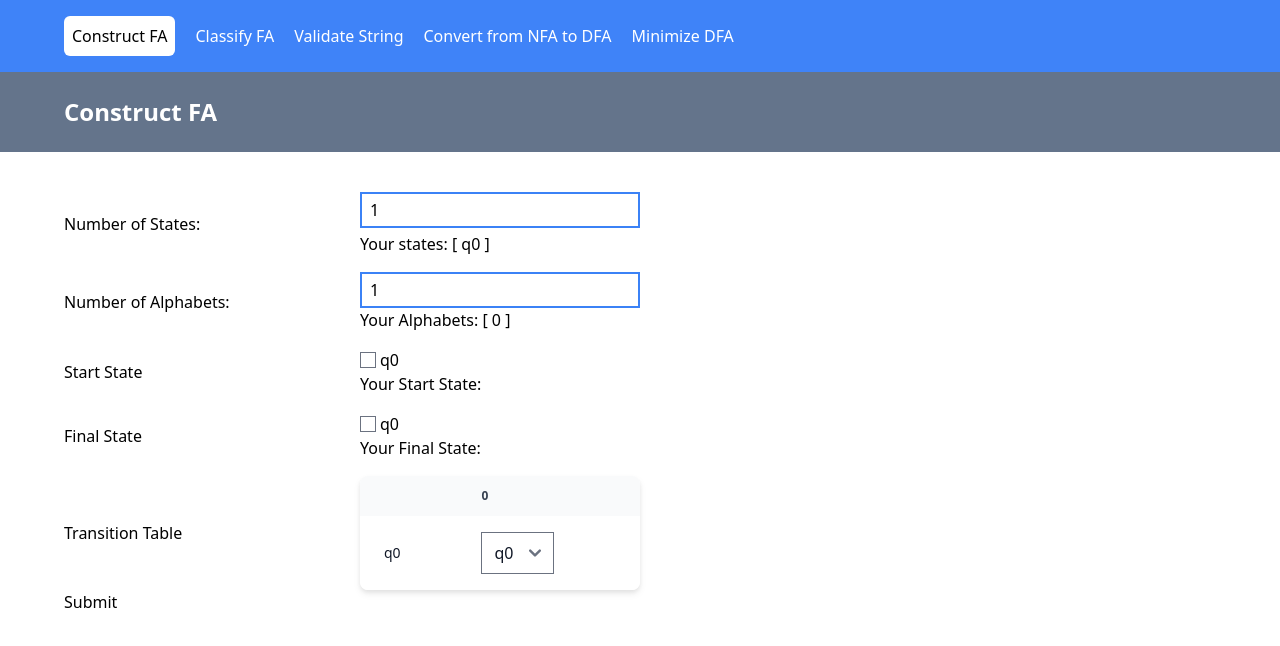
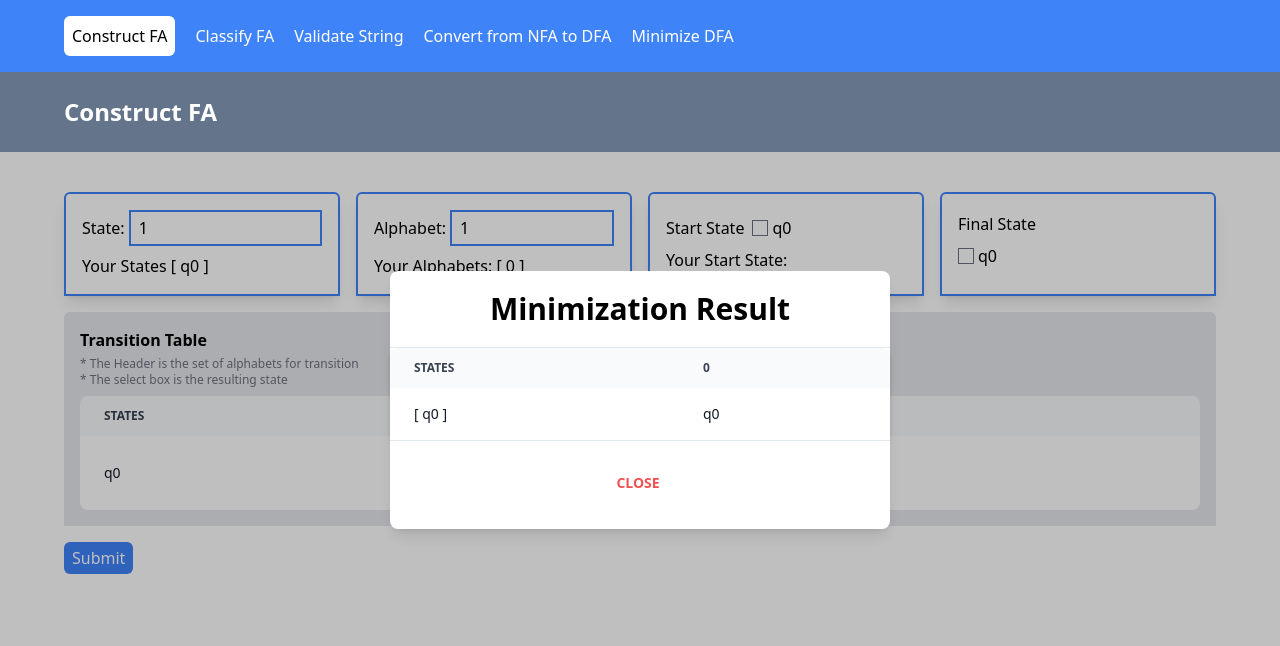
Before and after one commit to SovansunchhayKhoun/AutomataMidterm, a React (Vite) app in the folder client/: page /minimized in a window 1280 px wide. Both pictures are taken after a click on the button "Submit". Shown: the top 646 px of the page. Built offline with nearby package versions, Linux system fonts and the light colour scheme.

Commit message:
finished minimized

```diff
--- a/client/src/components/DfaTransitionTable.jsx
+++ /dev/null
@@ -1,51 +0,0 @@
-import React, { useContext } from 'react'
-import { MinimizedContext } from '../context/MinimizedContext';
-import { Table } from 'flowbite-react';
-
-export const DfaTransitionTable = () => {
-  const { states,alphabets,handleTransistionTable} = useContext(MinimizedContext);
-  return (
-    <div>
-      <Table>
-        <Table.Head>
-          <Table.HeadCell>
-
-          </Table.HeadCell>
-          {alphabets?.map((alphabet, key) => {
-            return (
-              <Table.HeadCell key={key}>
-                {alphabet}
-              </Table.HeadCell>
-            )
-          })}
-        </Table.Head>
-        <Table.Body className="divide-y">
-          {states?.map((state, stateKey) => {
-          return (
-            <Table.Row key={stateKey} className="bg-white dark:border-gray-700 dark:bg-gray-800">
-              <Table.Cell className="whitespace-nowrap font-medium text-gray-900 dark:text-white">
-                {state}
-              </Table.Cell>
-              {alphabets?.map((alphatebet, alphabetKey) => {
-                return (
-                  <Table.Cell key={alphabetKey} className="whitespace-nowrap font-medium text-gray-900 dark:text-white">
-                    <select name="transition" id="transition" onChange={(e) => {
-                      handleTransistionTable(stateKey,alphabetKey,e.target.value)
-                    }}>
-                      {states?.map((state, key) => {
-                        return (
-                          <option value={state} key={key}>{state}</option>
-                        )
-                      })}
-                    </select>
-                  </Table.Cell>
-                )
-              })}
-            </Table.Row>
-          )
-          })}
-        </Table.Body>
-      </Table>
-    </div>
-  )
-}
--- /dev/null
+++ b/client/src/components/MinimizedComponents/DfaTransitionTable.jsx
@@ -0,0 +1,73 @@
+import React, { useContext } from "react";
+import { MinimizedContext } from "../../context/MinimizedContext";
+import { Table } from "flowbite-react";
+
+export const DfaTransitionTable = () => {
+  const { states, alphabets, handleTransistionTable } =
+    useContext(MinimizedContext);
+  return (
+    <div
+      className={
+        "p-4 flex w-full rounded-tl-md rounded-tr-md  flex-col gap-2 bg-gray-200"
+      }
+    >
+      <div className={"flex flex-col gap-1"}>
+        <p className={"font-semibold"}>Transition Table</p>
+        <ul className={"text-xs text-gray-500"}>
+          <li>* The Header is the set of alphabets for transition</li>
+          <li>* The select box is the resulting state</li>
+        </ul>
+      </div>
+      <Table>
+        <Table.Head>
+          <Table.HeadCell>States</Table.HeadCell>
+          {alphabets?.map((alphabet, key) => {
+            return <Table.HeadCell key={key}>{alphabet}</Table.HeadCell>;
+          })}
+        </Table.Head>
+        <Table.Body className="divide-y">
+          {states?.map((state, stateKey) => {
+            return (
+              <Table.Row
+                key={stateKey}
+                className="bg-white dark:border-gray-700 dark:bg-gray-800"
+              >
+                <Table.Cell className="whitespace-nowrap font-medium text-gray-900 dark:text-white">
+                  {state}
+                </Table.Cell>
+                {alphabets?.map((fa, alphabetKey) => {
+                  return (
+                    <Table.Cell
+                      key={alphabetKey}
+                      className="whitespace-nowrap font-medium text-gray-900 dark:text-white"
+                    >
+                      <select
+                        name="transition"
+                        id="transition"
+                        onChange={(e) => {
+                          handleTransistionTable(
+                            stateKey,
+                            alphabetKey,
+                            e.target.value
+                          );
+                        }}
+                      >
+                        {states?.map((state, key) => {
+                          return (
+                            <option value={state} key={key}>
+                              {state}
+                            </option>
+                          );
+                        })}
+                      </select>
+                    </Table.Cell>
+                  );
+                })}
+              </Table.Row>
+            );
+          })}
+        </Table.Body>
+      </Table>
+    </div>
+  );
+};
--- a/client/src/components/MinimizeTable.jsx
+++ b/client/src/components/MinimizedComponents/MinimizeTable.jsx
@@ -1,9 +1,9 @@
 import React, { useContext } from "react";
-import { MinimizedContext } from "../context/MinimizedContext";
+import { MinimizedContext } from "../../context/MinimizedContext";
 import { Table } from "flowbite-react";
 
 export const MinimizedTable = () => {
-  const { minimizedTransistionTable, alphabets, dfa } =
+  const { minimizedResult, alphabets, dfa} =
     useContext(MinimizedContext);
   return (
     <div>
@@ -15,7 +15,7 @@ export const MinimizedTable = () => {
           })}
         </Table.Head>
         <Table.Body className="divide-y">
-          {minimizedTransistionTable?.map((element, stateKey) => {
+          {minimizedResult?.map((element, stateKey) => {
             return (
               <Table.Row
                 key={stateKey}
--- /dev/null
+++ b/client/src/components/MinimizedComponents/MinimizeTableResultModal.jsx
@@ -0,0 +1,43 @@
+import { useContext } from "react";
+import { MinimizedContext } from "../../context/MinimizedContext";
+import { MinimizedTable } from "./MinimizeTable";
+
+export const MinimizedTableResulModal = () => {
+  const { showModal, setShowModal } = useContext(MinimizedContext);
+
+  if (showModal) {
+    return (
+      <>
+        <div className="justify-center items-center flex overflow-x-hidden overflow-y-auto fixed inset-0 z-50 outline-none focus:outline-none">
+          <div className="relative w-auto my-6 mx-auto min-w-[500px] max-w-3xl">
+            {/*content*/}
+            <div className="border-0 rounded-lg shadow-lg relative flex flex-col w-full bg-white outline-none focus:outline-none">
+              {/*header*/}
+              <div className="flex items-start justify-center p-5 border-b border-solid border-slate-200 rounded-t">
+                <h3 className="text-3xl font-semibold">Minimization Result</h3>
+              </div>
+              {/*body*/}
+              <div>
+                <MinimizedTable />
+              </div>
+              {/*footer*/}
+              <div className="flex items-center justify-center p-6 border-t border-solid border-slate-200 rounded-b">
+                <button
+                  className="text-red-500 background-transparent font-bold uppercase px-6 py-2 text-sm outline-none focus:outline-none mr-1 mb-1 ease-linear transition-all duration-150"
+                  type="button"
+                  onClick={(e) => {
+                    setShowModal(false);
+                    location.reload();
+                  }}
+                >
+                  Close
+                </button>
+              </div>
+            </div>
+          </div>
+        </div>
+        <div className="opacity-25 fixed inset-0 z-40 bg-black"></div>
+      </>
+    );
+  }
+};
--- a/client/src/context/MinimizedContext.jsx
+++ b/client/src/context/MinimizedContext.jsx
@@ -4,7 +4,10 @@ export const MinimizedContext = createContext();
 export const MinimizedProvider = ({ children }) => {
   const [states, setStates] = useState([]);
   const [alphabets, setAlphabets] = useState([]);
+  const [showModal,setShowModal] = useState(false)
   let newStates = []
+  const [minimizedResult,setMinimizeResult] = useState()
+  const [error,setError] = useState({})
   const [transitionTable, setTransitionTable] = useState(
     Array.from({ length: 1 }, () => Array.from({ length: 1 }, () => "q0"))
   );
@@ -78,16 +81,12 @@ export const MinimizedProvider = ({ children }) => {
   };
 
   const handleStartState = (event) => {
-    const { value, checked } = event.target;
-    if (!checked) {
-      // remove one start state
-      const index = dfa.startState.indexOf(value);
-      dfa.startState.splice(index, 1);
-    } else {
+    dfa.startState.pop()
+    const { value } = event.target;
       if (!dfa.startState.includes(value)) {
         dfa.startState.push(value);
       }
-    }
+
     setDfa({ ...dfa });
   };
 
@@ -103,8 +102,6 @@ export const MinimizedProvider = ({ children }) => {
       };
       transitions.push(transition);
     }
-    console.log("Transitions: ");
-    console.log(transitions);
   };
 
   //find the state that cannot access from start state
@@ -157,10 +154,10 @@ export const MinimizedProvider = ({ children }) => {
     })
     setStates(tempState)
     newStates = tempState
-    console.log('Inaccesssible state: ')
-    console.log(inaccessibleState)
-    console.log('New transition: ')
-    console.log(transitions)
+    // console.log('Inaccesssible state: ')
+    // console.log(inaccessibleState)
+    // console.log('New transition: ')
+    // console.log(transitions)
   };
 
   //state pairs that are marked (if one is final state and another is not then it is marked)
@@ -186,8 +183,8 @@ export const MinimizedProvider = ({ children }) => {
         }
       }
     }
-    console.log("DFA Pairs: ");
-    console.log(DfaPairs);
+    // console.log("DFA Pairs: ");
+    // console.log(DfaPairs);
   };
 
   function checkIfHaveFinalState(value1, value2) {
@@ -275,7 +272,7 @@ export const MinimizedProvider = ({ children }) => {
     clearMarkedPair();
     clearUnmarkedPair();
 
-    //Iteration 1
+    //Step 1
     //Mark those that one is final and another is another
     DfaPairs.map((pair) => {
       if (checkIfHaveFinalState(pair[0], pair[1])) {
@@ -285,17 +282,13 @@ export const MinimizedProvider = ({ children }) => {
       }
     });
 
+    //Step 2
+    //Keep find marked pair until no new pairs is created
     findMarkedPairs();
-
-    console.log("Marked Pairs");
-    console.log(markedPairs);
-    console.log("Unmarked Pairs");
-    console.log(unmarkedPairs);
 
     while (minimizedTransistionTable.length > 0) {
       minimizedTransistionTable.pop();
     }
-
     let i = 0;
     let equivalenceStates = [];
     while (i < newStates.length) {
@@ -329,14 +322,6 @@ export const MinimizedProvider = ({ children }) => {
       }
       i++;
     }
-
-    // let st = ['q1','q2','q3','q4','q5']
-    // let unmarkedPairs = [
-    //   ['q1', 'q2'],
-    //   ['q1', 'q3'],
-    //   ['q2', 'q3'],
-    //   ['q4', 'q5'],
-    // ]
 
     let result = [];
 
@@ -378,16 +363,14 @@ export const MinimizedProvider = ({ children }) => {
       };
       minimizedTransistionTable.push(temp);
     }
+    setMinimizeResult(minimizedTransistionTable)
   };
 
   const handleSubmit = () => {
-    console.log("DFA: ");
-    console.log(dfa);
     handleTransitions();
     minimizedDfa();
-    console.log('After minimized: ')
-    console.log(minimizedTransistionTable)
-
+    // console.log('After minimized: ')
+    // console.log(minimizedTransistionTable)
   };
 
   const handleFinalState = (event) => {
@@ -427,6 +410,12 @@ export const MinimizedProvider = ({ children }) => {
         handleTransitions,
         findInaccessibleState,
         minimizedTransistionTable,
+        showModal,
+        setShowModal,
+        error,
+        setError,
+        minimizedResult,
+        setMinimizeResult
       }}
     >
       {children}
--- a/client/src/views/MinimizedDfa.jsx
+++ b/client/src/views/MinimizedDfa.jsx
@@ -1,8 +1,10 @@
 import { useEffect, useContext, useState } from "react";
 
 import { MinimizedContext } from "../context/MinimizedContext";
-import { DfaTransitionTable } from "../components/DfaTransitionTable";
-import { MinimizedTable } from "../components/MinimizeTable";
+import { DfaTransitionTable } from "../components/MinimizedComponents/DfaTransitionTable";
+import { MinimizedTable } from "../components/MinimizedComponents/MinimizeTable";
+import { MinimizedTableResulModal } from "../components/MinimizedComponents/MinimizeTableResultModal";
+import { Modal } from "flowbite-react";
 
 export const MinimizedDfa = () => {
   const {
@@ -14,22 +16,24 @@ export const MinimizedDfa = () => {
     handleStartState,
     handleFinalState,
     initializeTransitionTable,
-    handleSubmit
+    handleSubmit,
+    setShowModal,
+
   } = useContext(MinimizedContext);
   useEffect(() => {
     generateAlphabets();
     generateStates();
   }, []);
-
-  const [isHidden,setIsHidden] = useState(false)
-  if(!isHidden){
     return (
-      <main className="flex gap-4">
+      <main className="flex flex-col gap-4">
         <section className="w-full">
-        <div className="grid grid-cols-2 gap-4 w-1/2 items-center">
+          <div className={"flex flex-col gap-4"}>
+            <div className={"h-full flex gap-4 w-full"}>
+              <div className="w-full grid grid-cols-4 gap-4">
                 {/* get number of states */}
-          <label htmlFor="state">Number of States: </label>
-          <div className="flex flex-col gap-1">
+                <div className="h-full p-4 border-2 rounded-tl-md rounded-tr-md border-blue-500 w-full shadow-lg flex flex-col gap-2 justify-center">
+                  <label className={"flex gap-1 items-center"} htmlFor="state">
+                    <span>State:</span>
                     <input
                       min={1}
                       defaultValue={1}
@@ -38,17 +42,23 @@ export const MinimizedDfa = () => {
                       max={5}
                       onChange={(event) => {
                         generateStates(event.target.value);
-                initializeTransitionTable(event.target.value, alphabets.length);
+                        initializeTransitionTable(
+                          event.target.value,
+                          alphabets.length
+                        );
                       }}
-              className="border-2 border-[#3B82F6] px-2 py-1 w-full"
+                      className="border-2 border-blue-500 px-2 py-1 w-full"
                       id="state"
+                      placeholder="Number of States..."
                     />
+                  </label>
+                  <div className="flex flex-col gap-2">
                     <div>
-              Your states: [{" "}
-              {states?.map((state, key) => {
+                      Your States [{" "}
+                      {states?.map((fs, key) => {
                         return (
                           <span key={key}>
-                    {state}
+                            {fs}
                             {states.length - 1 !== key && ", "}
                           </span>
                         );
@@ -56,30 +66,38 @@ export const MinimizedDfa = () => {
                       ]
                     </div>
                   </div>
+                </div>
 
                 {/* get number of alphabets */}
-          <label htmlFor="alphabet">Number of Alphabets: </label>
-          <div>
+                <div className="h-full p-4 border-2 rounded-tl-md rounded-tr-md border-blue-500 w-full shadow-lg flex flex-col gap-2 justify-center">
+                  <label className={"flex items-center gap-1"} htmlFor="alphabet">
+                    <span>Alphabet:</span>
                     <input
                       required
                       min="1"
                       defaultValue="1"
                       onChange={(event) => {
                         generateAlphabets(event.target.value);
-                initializeTransitionTable(states.length, event.target.value);
+                        initializeTransitionTable(
+                          states.length,
+                          event.target.value
+                        );
                       }}
                       max="5"
-              className="border-2 border-[#3B82F6] px-2 py-1 w-full"
                       type="number"
                       id="alphabet"
+                      placeholder="Number of Alphabets"
+                      className="border-2 border-blue-500 px-2 py-1 w-full"
                     />
+                  </label>
+                  <div className="flex flex-col gap-2">
                     <div>
                       Your Alphabets: [{" "}
-              {alphabets?.map((alphabet, key) => {
+                      {alphabets?.map((fa, key) => {
                         return (
                           <span key={key}>
                             {" "}
-                    {alphabet}
+                            {fa}
                             {alphabets.length - 1 !== key && ", "}
                           </span>
                         );
@@ -87,13 +105,14 @@ export const MinimizedDfa = () => {
                       ]
                     </div>
                   </div>
-
-          {/* get start state */}
+                </div>
                 {states.length > 0 && (
                   <>
+                    {/* Start State */}
+                    <div className="h-full p-4 border-2 rounded-tl-md rounded-tr-md border-blue-500 w-full shadow-lg flex flex-col gap-2 justify-center">
+                      <div className="flex gap-2 items-center">
                         <div>Start State</div>
-              <div>
-                <div className="grid grid-cols-5 gap-1">
+
                         {states?.map((state, key) => {
                           return (
                             <div key={key} className="flex gap-1 items-center">
@@ -102,6 +121,7 @@ export const MinimizedDfa = () => {
                                 onChange={(event) => {
                                   handleStartState(event);
                                 }}
+                                checked={dfa?.startState[0] == state}
                                 value={state}
                                 id={state}
                               />
@@ -120,15 +140,14 @@ export const MinimizedDfa = () => {
                         ))}
                       </div>
                     </div>
-            </>
-          )}
-
-          {/* get final state */}
-          {states.length > 0 && (
-            <>
+                    {/* Final State */}
+                    <div
+                      className={
+                        "h-full p-4 border-2 rounded-tl-md rounded-tr-md border-blue-500 w-full shadow-lg flex flex-col gap-2 justify-center"
+                      }
+                      >
                       <div>Final State</div>
-              <div>
-                <div className="grid grid-cols-5 gap-1">
+                      <div className="grid grid-cols-3 gap-1">
                         {states?.map((state, key) => {
                           return (
                             <div key={key} className="flex gap-1 items-center">
@@ -146,7 +165,7 @@ export const MinimizedDfa = () => {
                         })}
                       </div>
                       <div>
-                  Your Final State:{" "}
+                        {dfa.finalStates?.length > 0 && "Your Final State: "}
                         {dfa.finalStates?.map((finalState, key) => (
                           <span key={key}>
                             {finalState}
@@ -157,26 +176,30 @@ export const MinimizedDfa = () => {
                     </div>
                   </>
                 )}
-
-          <label htmlFor="">Transition Table</label>
+              </div>
+            </div>
+          </div>
+        </section>
         <DfaTransitionTable />
-        </div>
 
 
+        <MinimizedTableResulModal/>
 
         <button
-          onClick={() => {
+          className={
+            "transition duration-200 w-fit bg-blue-500 text-white px-2 py-1 rounded-md " +
+            "hover:bg-blue-600"
+          }
+          onClick={(e) => {
+            e.stopPropagation()
+            e.preventDefault()
             handleSubmit()
+            setShowModal(true)
           }}
         >
           Submit
         </button>
-      </section>
       </main>
     )
-  }else{
-    return(
-      <MinimizedTable/>
-    )
-  }
+
 };
```
Lines whose indentation alone changed are shown as unchanged.
